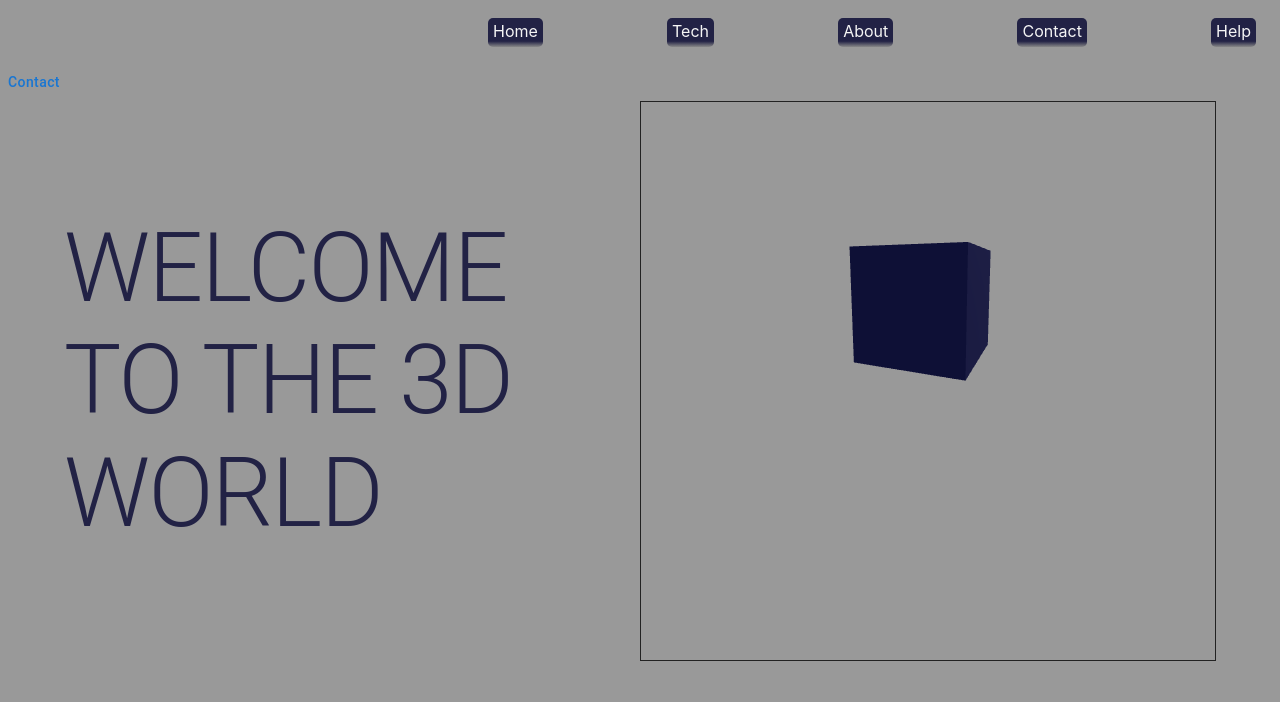
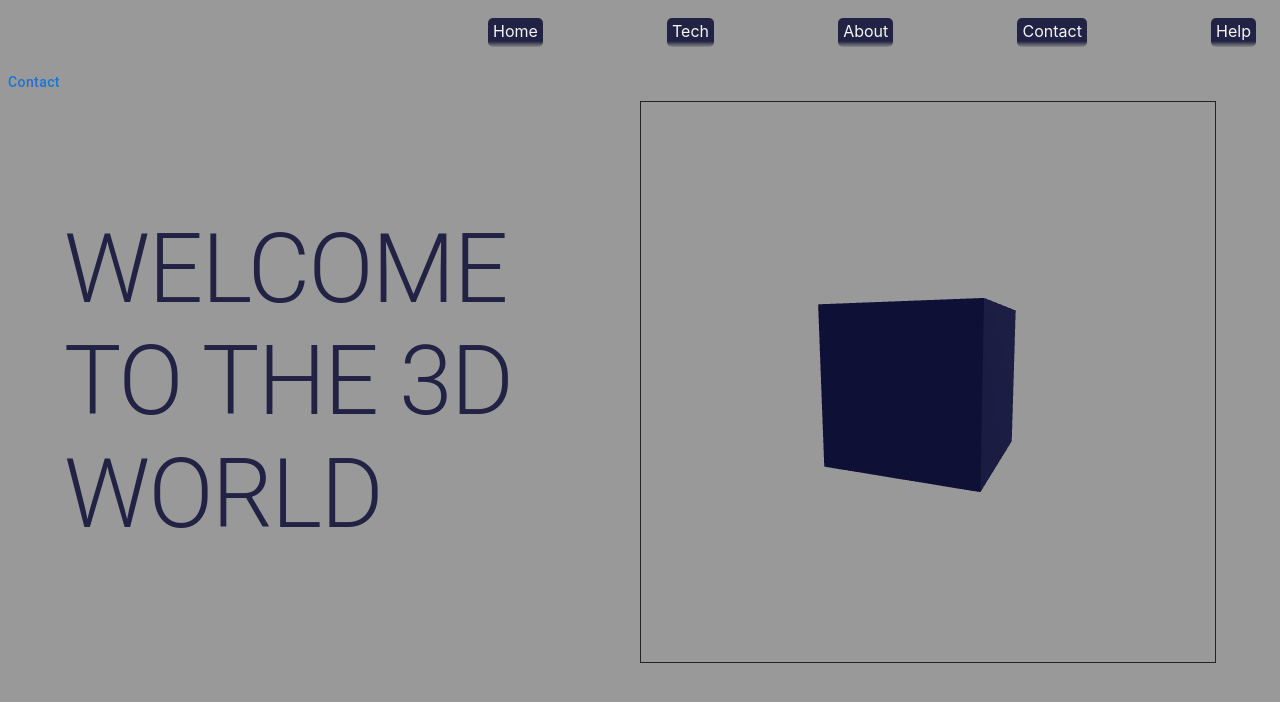
Before and after one commit to LDrex1/Rhythm, a React (Create React App) app: page /#/ in a window 1280 px wide. Shown: the top 702 px of the page. Built offline with nearby package versions, Linux system fonts and the light colour scheme.

Commit message:
update: box style

```diff
--- a/src/components/mainContent/RightContent.js
+++ b/src/components/mainContent/RightContent.js
@@ -1,14 +1,14 @@
 import React from "react";
-import { Grid } from "@mui/material";
+import { Box, Grid } from "@mui/material";
 import styleMain from "../style/StyleMain";
 import Model from "./canvas/Model";
 
 function RightContent() {
   return (
     <Grid item md={6} sx={styleMain.rightContent}>
-      <div style={{ height: "50vh" }}>
+      <Box sx={{ height: { md: "50vh", lg: "70vh" } }}>
         <Model />
-      </div>
+      </Box>
     </Grid>
   );
 }
```
